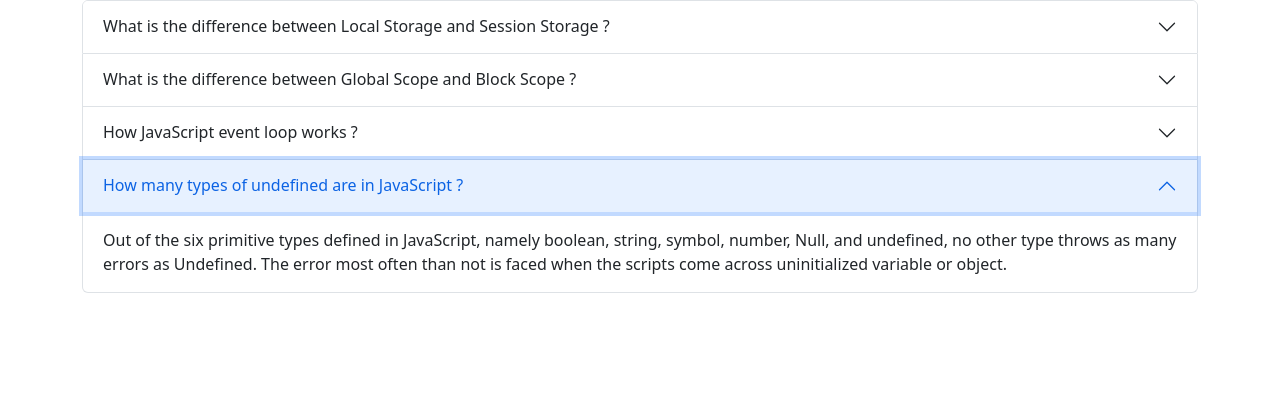
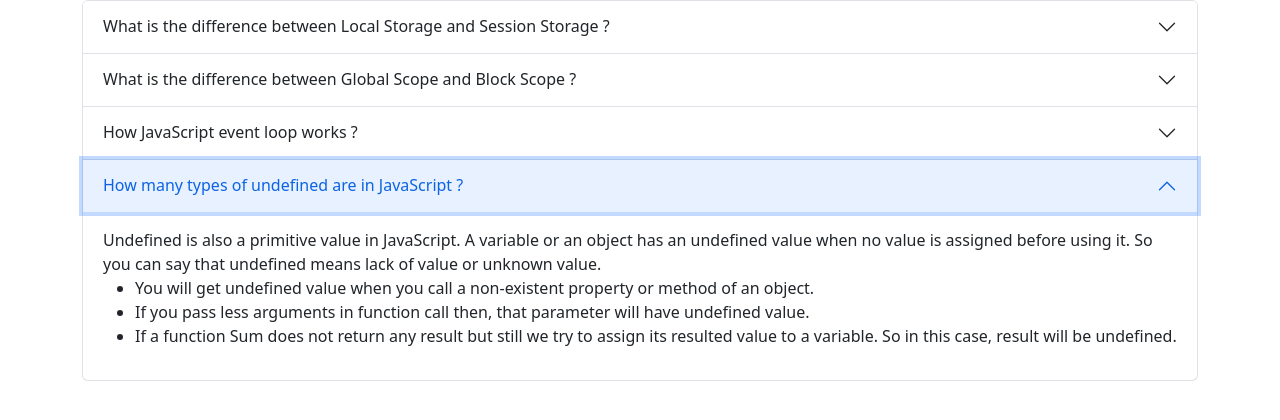
Before and after one commit to Mohammed-Ibrahim-15/type-monster-debug-assignment-Mohammed-Ibrahim-15, a plain HTML site: page blog.html in a window 1280 px wide. Both pictures are taken after a click on the button "How many types of undefined are in JavaScript ?". Shown: the part 96-516 px from the top of the page. Drawn offline with nearby package versions, Linux system fonts and the light colour scheme.

Commit message:
answer added in blog

```diff
--- a/blog.html
+++ b/blog.html
@@ -85,9 +85,17 @@
                 <div id="collapseFour" class="accordion-collapse collapse" aria-labelledby="headingFour"
                     data-bs-parent="#accordionExample">
                     <div class="accordion-body">
-                        Out of the six primitive types defined in JavaScript, namely boolean, string, symbol, number,
-                        Null, and undefined, no other type throws as many errors as Undefined. The error most often than
-                        not is faced when the scripts come across uninitialized variable or object. <br>
+                        Undefined is also a primitive value in JavaScript. A variable or an object has an undefined
+                        value when no value is assigned before using it. So you can say that undefined means lack of
+                        value or unknown value.<br>
+                        <ul>
+                            <li>You will get undefined value when you call a non-existent property or method of an
+                                object.</li>
+                            <li>If you pass less arguments in function call then, that parameter will have undefined
+                                value.</li>
+                            <li>If a function Sum does not return any result but still we try to assign its resulted
+                                value to a variable. So in this case, result will be undefined.</li>
+                        </ul>
 
                     </div>
                 </div>
```
